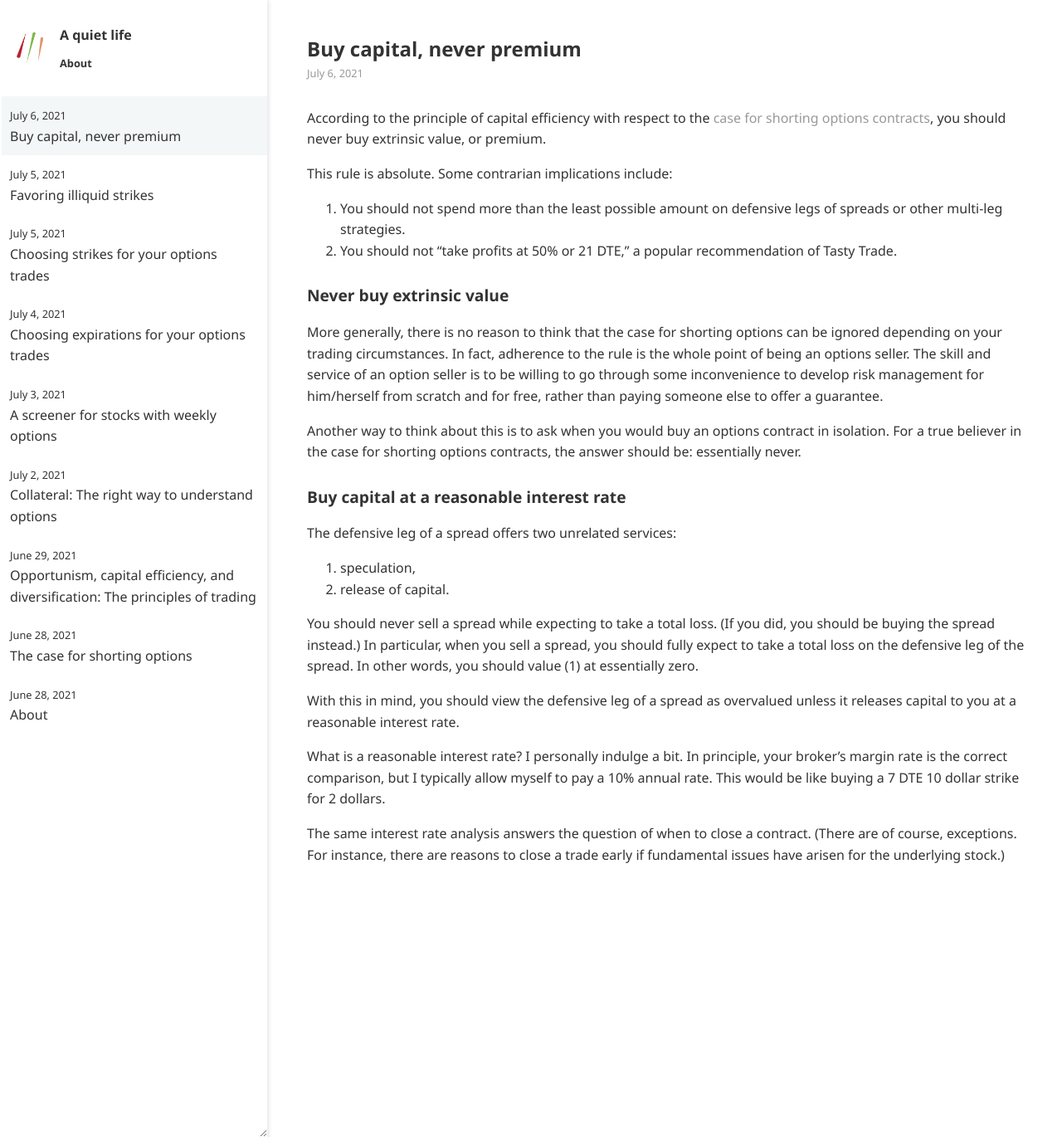
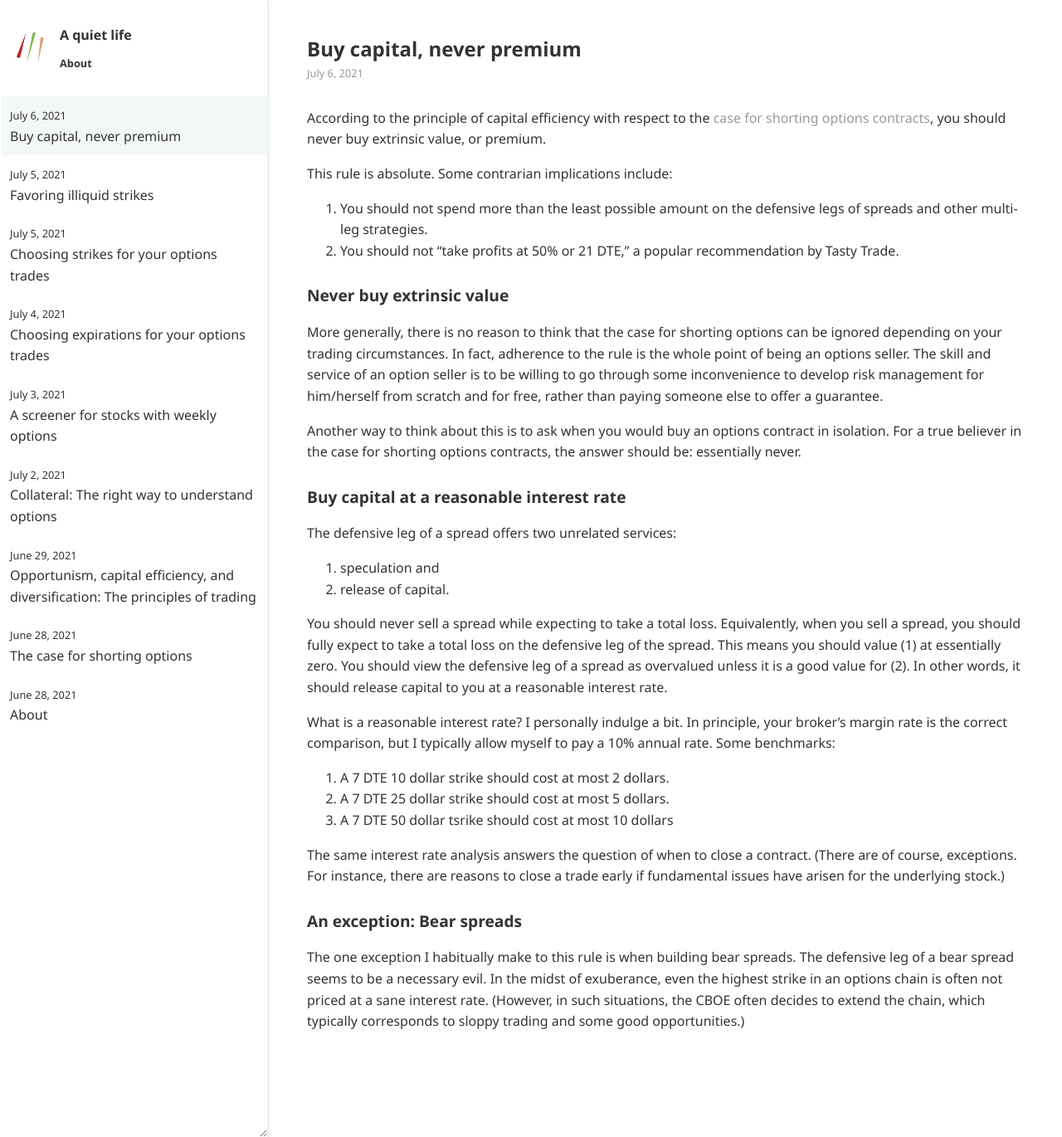
Before and after one commit to ansyblenetwork/aquietlife, a Jekyll site: the page built from _posts/2021-07-06-buying-premium.md, in a window 1280 px wide and 1370 px high. Shown: the whole window at 83% size. Built offline with Jekyll 4.4.1, drawn with Linux system fonts in a browser that asks for light colours.

Commit message:
Update 2021-07-06-buying-premium.md

```diff
--- a/_posts/2021-07-06-buying-premium.md
+++ b/_posts/2021-07-06-buying-premium.md
@@ -6,8 +6,9 @@ According to the principle of capital efficiency with respect to the [case for s
 
 This rule is absolute. Some contrarian implications include:
 
-1. You should not spend more than the least possible amount on defensive legs of spreads or other multi-leg strategies.
-2. You should not "take profits at 50% or 21 DTE," a popular recommendation of Tasty Trade.
+1. You should not spend more than the least possible amount on the defensive legs of spreads and other multi-leg strategies.
+2. You should not "take profits at 50% or 21 DTE," a popular recommendation by Tasty Trade.
+
 
 
 ### Never buy extrinsic value
@@ -21,13 +22,20 @@ Another way to think about this is to ask when you would buy an options contract
 
 The defensive leg of a spread offers two unrelated services:
 
-1. speculation,
+1. speculation and
 2. release of capital.
 
-You should never sell a spread while expecting to take a total loss. (If you did, you should be buying the spread instead.) In particular, when you sell a spread, you should fully expect to take a total loss on the defensive leg of the spread. In other words, you should value (1) at essentially zero.
+You should never sell a spread while expecting to take a total loss. Equivalently, when you sell a spread, you should fully expect to take a total loss on the defensive leg of the spread. This means you should value (1) at essentially zero. You should view the defensive leg of a spread as overvalued unless it is a good value for (2). In other words, it should release capital to you at a reasonable interest rate.
 
-With this in mind, you should view the defensive leg of a spread as overvalued unless it releases capital to you at a reasonable interest rate.
+What is a reasonable interest rate? I personally indulge a bit. In principle, your broker's margin rate is the correct comparison, but I typically allow myself to pay a 10% annual rate. Some benchmarks:
 
-What is a reasonable interest rate? I personally indulge a bit. In principle, your broker's margin rate is the correct comparison, but I typically allow myself to pay a 10% annual rate. This would be like buying a 7 DTE 10 dollar strike for 2 dollars.
+1. A 7 DTE 10 dollar strike should cost at most 2 dollars.
+2. A 7 DTE 25 dollar strike should cost at most 5 dollars.
+3. A 7 DTE 50 dollar tsrike should cost at most 10 dollars
 
 The same interest rate analysis answers the question of when to close a contract. (There are of course, exceptions. For instance, there are reasons to close a trade early if fundamental issues have arisen for the underlying stock.)
+
+
+### An exception: Bear spreads
+
+The one exception I habitually make to this rule is when building bear spreads. The defensive leg of a bear spread seems to be a necessary evil. In the midst of exuberance, even the highest strike in an options chain is often not priced at a sane interest rate. (However, in such situations, the CBOE often decides to extend the chain, which typically corresponds to sloppy trading and some good opportunities.)
```
